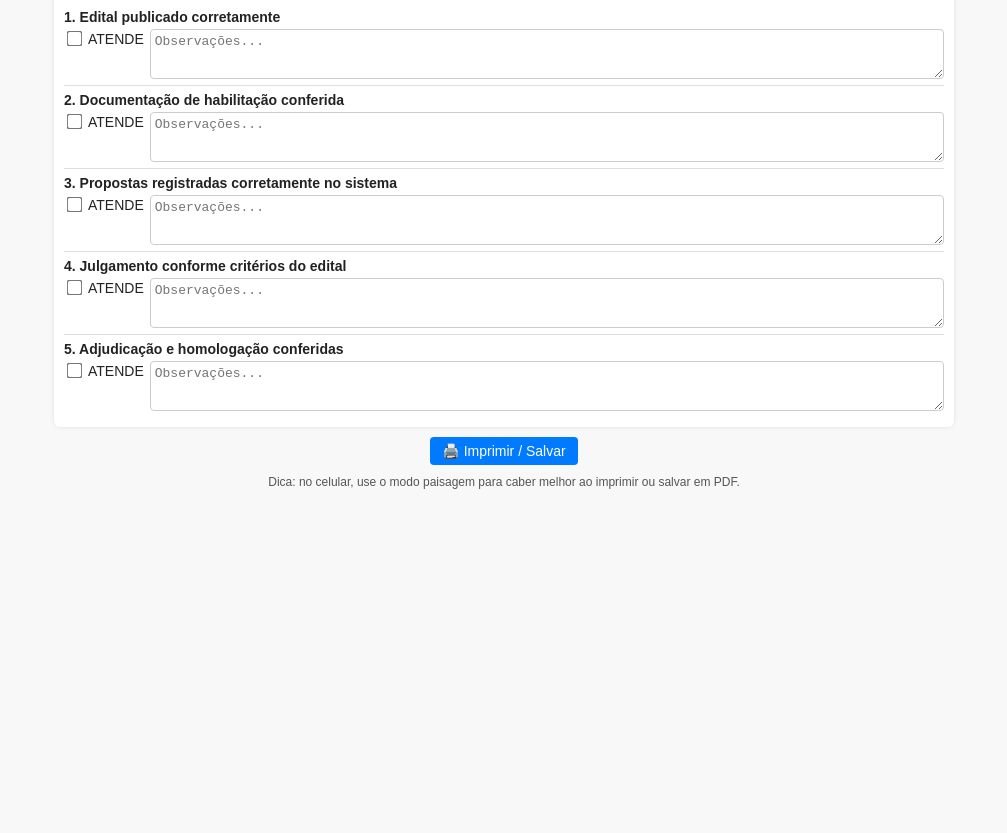
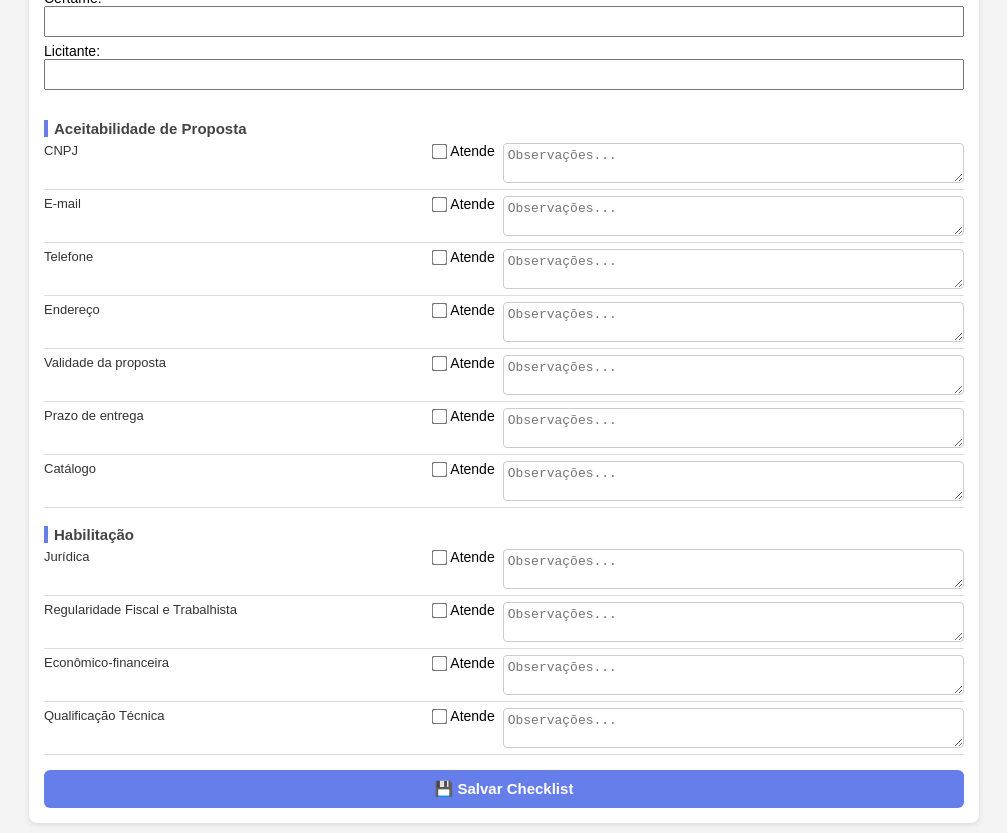
Before and after one commit to paulovasconcelos85/checklist-licitacao, a plain HTML site: page checklist_licitacao.html in a window 1280 px wide. Shown: the part 66-899 px from the top of the page, without its empty margins (136-1143 px from the left). Before the commit the page ends 800 px from the top, so only its background shows below. Drawn offline with Linux system fonts and the light colour scheme.

Commit message:
Rename checklist and update styles and structure

```diff
--- a/checklist_licitacao.html
+++ b/checklist_licitacao.html
@@ -3,163 +3,234 @@
 <head>
   <meta charset="UTF-8">
   <meta name="viewport" content="width=device-width, initial-scale=1.0">
-  <title>Checklist de Licitação</title>
+  <title>Checklist de Aceitabilidade de Proposta</title>
   <style>
+    * { box-sizing: border-box; margin: 0; padding: 0; }
     body {
       font-family: Arial, sans-serif;
-      margin: 8px auto;
-      max-width: 900px;
+      background: #f4f4f4;
       padding: 10px;
-      background: #f8f8f8;
-      color: #222;
       font-size: 14px;
     }
-
+    .container {
+      background: white;
+      max-width: 950px;
+      margin: auto;
+      border-radius: 8px;
+      padding: 15px;
+      box-shadow: 0 2px 6px rgba(0,0,0,0.1);
+    }
     h1 {
       text-align: center;
       font-size: 18px;
-      margin-bottom: 8px;
+      color: #444;
+      margin-bottom: 10px;
     }
-
-    .checklist {
-      background: white;
-      padding: 10px;
-      border-radius: 6px;
-      box-shadow: 0 0 4px rgba(0,0,0,0.1);
+    .section-title {
+      font-weight: bold;
+      font-size: 15px;
+      color: #444;
+      margin-top: 18px;
+      border-left: 4px solid #667eea;
+      padding-left: 6px;
     }
-
-    .item {
+    .checklist-item {
+      display: flex;
+      flex-wrap: wrap;
+      align-items: flex-start;
+      gap: 8px;
       border-bottom: 1px solid #ddd;
       padding: 6px 0;
     }
-
-    .item:last-child {
-      border: none;
+    .checklist-label {
+      flex: 1 1 220px;
+      color: #333;
+      font-size: 13px;
     }
-
-    .titulo {
-      font-weight: bold;
-      margin-bottom: 4px;
-      display: block;
-    }
-
-    .linha {
-      display: flex;
-      align-items: flex-start;
-      gap: 6px;
-      flex-wrap: wrap;
-    }
-
-    label {
+    .checkbox-wrapper {
       display: flex;
       align-items: center;
       gap: 4px;
+      flex: 0 0 auto;
     }
-
     input[type="checkbox"] {
       transform: scale(1.2);
       cursor: pointer;
+      accent-color: #007bff;
     }
-
     textarea {
-      flex: 1;
-      min-height: 40px;
-      resize: vertical;
+      flex: 1 1 300px;
+      min-height: 35px;
       font-size: 13px;
       padding: 4px;
       border: 1px solid #ccc;
       border-radius: 4px;
+      resize: vertical;
+    }
+    .btn-save {
+      display: block;
       width: 100%;
-    }
-
-    /* Impressão */
-    @media print {
-      body {
-        background: white;
-        font-size: 12px;
-      }
-      textarea {
-        border: 1px solid #aaa;
-      }
-      button, .print-info {
-        display: none;
-      }
-    }
-
-    button {
-      display: block;
-      margin: 10px auto;
-      background: #007bff;
+      margin-top: 15px;
+      padding: 10px;
+      background: #667eea;
       color: white;
       border: none;
-      border-radius: 4px;
-      padding: 6px 12px;
+      border-radius: 6px;
       cursor: pointer;
-      font-size: 14px;
+      font-size: 15px;
+      font-weight: bold;
     }
-
-    button:hover {
-      background: #0056b3;
-    }
-
-    .print-info {
-      text-align: center;
-      font-size: 12px;
-      color: #555;
-      margin-top: 6px;
+    .btn-save:hover { background: #5563c1; }
+    @media print {
+      .btn-save { display: none; }
+      body { background: white; font-size: 12px; }
+      textarea { border: 1px solid #aaa; }
     }
   </style>
 </head>
 <body>
+  <div class="container">
+    <h1>Checklist de Aceitabilidade de Proposta</h1>
 
-  <h1>Checklist de Licitação</h1>
-
-  <div class="checklist">
-
-    <div class="item">
-      <span class="titulo">1. Edital publicado corretamente</span>
-      <div class="linha">
-        <label><input type="checkbox" name="atende1"> ATENDE</label>
-        <textarea name="obs1" placeholder="Observações..."></textarea>
-      </div>
+    <div class="input-group">
+      <label>Certame:</label>
+      <input type="text" id="certame" style="width:100%;padding:6px;margin-bottom:6px;">
+      <label>Licitante:</label>
+      <input type="text" id="licitante" style="width:100%;padding:6px;margin-bottom:12px;">
     </div>
 
-    <div class="item">
-      <span class="titulo">2. Documentação de habilitação conferida</span>
-      <div class="linha">
-        <label><input type="checkbox" name="atende2"> ATENDE</label>
-        <textarea name="obs2" placeholder="Observações..."></textarea>
+    <!-- Seção: Aceitabilidade -->
+    <div class="section-title">Aceitabilidade de Proposta</div>
+
+    <div class="checklist-item"><span class="checklist-label">CNPJ</span>
+      <div class="checkbox-wrapper">
+        <input type="checkbox" id="cnpj_atende">
+        <label for="cnpj_atende">Atende</label>
       </div>
+      <textarea id="cnpj_obs" placeholder="Observações..."></textarea>
     </div>
 
-    <div class="item">
-      <span class="titulo">3. Propostas registradas corretamente no sistema</span>
-      <div class="linha">
-        <label><input type="checkbox" name="atende3"> ATENDE</label>
-        <textarea name="obs3" placeholder="Observações..."></textarea>
+    <div class="checklist-item"><span class="checklist-label">E-mail</span>
+      <div class="checkbox-wrapper">
+        <input type="checkbox" id="email_atende">
+        <label for="email_atende">Atende</label>
       </div>
+      <textarea id="email_obs" placeholder="Observações..."></textarea>
     </div>
 
-    <div class="item">
-      <span class="titulo">4. Julgamento conforme critérios do edital</span>
-      <div class="linha">
-        <label><input type="checkbox" name="atende4"> ATENDE</label>
-        <textarea name="obs4" placeholder="Observações..."></textarea>
+    <div class="checklist-item"><span class="checklist-label">Telefone</span>
+      <div class="checkbox-wrapper">
+        <input type="checkbox" id="telefone_atende">
+        <label for="telefone_atende">Atende</label>
       </div>
+      <textarea id="telefone_obs" placeholder="Observações..."></textarea>
     </div>
 
-    <div class="item">
-      <span class="titulo">5. Adjudicação e homologação conferidas</span>
-      <div class="linha">
-        <label><input type="checkbox" name="atende5"> ATENDE</label>
-        <textarea name="obs5" placeholder="Observações..."></textarea>
+    <div class="checklist-item"><span class="checklist-label">Endereço</span>
+      <div class="checkbox-wrapper">
+        <input type="checkbox" id="endereco_atende">
+        <label for="endereco_atende">Atende</label>
       </div>
+      <textarea id="endereco_obs" placeholder="Observações..."></textarea>
     </div>
 
+    <!-- Exemplo: mais campos iguais -->
+    <div class="checklist-item"><span class="checklist-label">Validade da proposta</span>
+      <div class="checkbox-wrapper">
+        <input type="checkbox" id="validade_atende">
+        <label for="validade_atende">Atende</label>
+      </div>
+      <textarea id="validade_obs" placeholder="Observações..."></textarea>
+    </div>
+
+    <div class="checklist-item"><span class="checklist-label">Prazo de entrega</span>
+      <div class="checkbox-wrapper">
+        <input type="checkbox" id="prazo_atende">
+        <label for="prazo_atende">Atende</label>
+      </div>
+      <textarea id="prazo_obs" placeholder="Observações..."></textarea>
+    </div>
+
+    <div class="checklist-item"><span class="checklist-label">Catálogo</span>
+      <div class="checkbox-wrapper">
+        <input type="checkbox" id="catalogo_atende">
+        <label for="catalogo_atende">Atende</label>
+      </div>
+      <textarea id="catalogo_obs" placeholder="Observações..."></textarea>
+    </div>
+
+    <!-- Seção: Habilitação -->
+    <div class="section-title">Habilitação</div>
+
+    <div class="checklist-item"><span class="checklist-label">Jurídica</span>
+      <div class="checkbox-wrapper">
+        <input type="checkbox" id="juridica_atende">
+        <label for="juridica_atende">Atende</label>
+      </div>
+      <textarea id="juridica_obs" placeholder="Observações..."></textarea>
+    </div>
+
+    <div class="checklist-item"><span class="checklist-label">Regularidade Fiscal e Trabalhista</span>
+      <div class="checkbox-wrapper">
+        <input type="checkbox" id="regularidade_atende">
+        <label for="regularidade_atende">Atende</label>
+      </div>
+      <textarea id="regularidade_obs" placeholder="Observações..."></textarea>
+    </div>
+
+    <div class="checklist-item"><span class="checklist-label">Econômico-financeira</span>
+      <div class="checkbox-wrapper">
+        <input type="checkbox" id="economica_atende">
+        <label for="economica_atende">Atende</label>
+      </div>
+      <textarea id="economica_obs" placeholder="Observações..."></textarea>
+    </div>
+
+    <div class="checklist-item"><span class="checklist-label">Qualificação Técnica</span>
+      <div class="checkbox-wrapper">
+        <input type="checkbox" id="qualificacao_atende">
+        <label for="qualificacao_atende">Atende</label>
+      </div>
+      <textarea id="qualificacao_obs" placeholder="Observações..."></textarea>
+    </div>
+
+    <button class="btn-save" onclick="salvarChecklist()">💾 Salvar Checklist</button>
   </div>
 
-  <button onclick="window.print()">🖨️ Imprimir / Salvar</button>
-  <p class="print-info">Dica: no celular, use o modo paisagem para caber melhor ao imprimir ou salvar em PDF.</p>
+  <script>
+    function salvarChecklist() {
+      const certame = document.getElementById("certame").value;
+      const licitante = document.getElementById("licitante").value;
 
+      const checkboxes = document.querySelectorAll('input[type="checkbox"]');
+      const dados = {};
+
+      checkboxes.forEach(cb => {
+        const idBase = cb.id.replace("_atende", "");
+        const obs = document.getElementById(idBase + "_obs")?.value || "";
+        dados[idBase] = {
+          atende: cb.checked ? "Sim" : "Não",
+          observacao: obs
+        };
+      });
+
+      const jsonData = {
+        certame,
+        licitante,
+        dataHora: new Date().toLocaleString("pt-BR"),
+        checklist: dados
+      };
+
+      const blob = new Blob([JSON.stringify(jsonData, null, 2)], { type: "application/json" });
+      const url = URL.createObjectURL(blob);
+      const a = document.createElement("a");
+      a.href = url;
+      a.download = `checklist_${certame.replace(/[^a-z0-9]/gi, '_')}.json`;
+      a.click();
+      URL.revokeObjectURL(url);
+
+      alert("✅ Checklist salvo com sucesso!");
+    }
+  </script>
 </body>
 </html>
```
